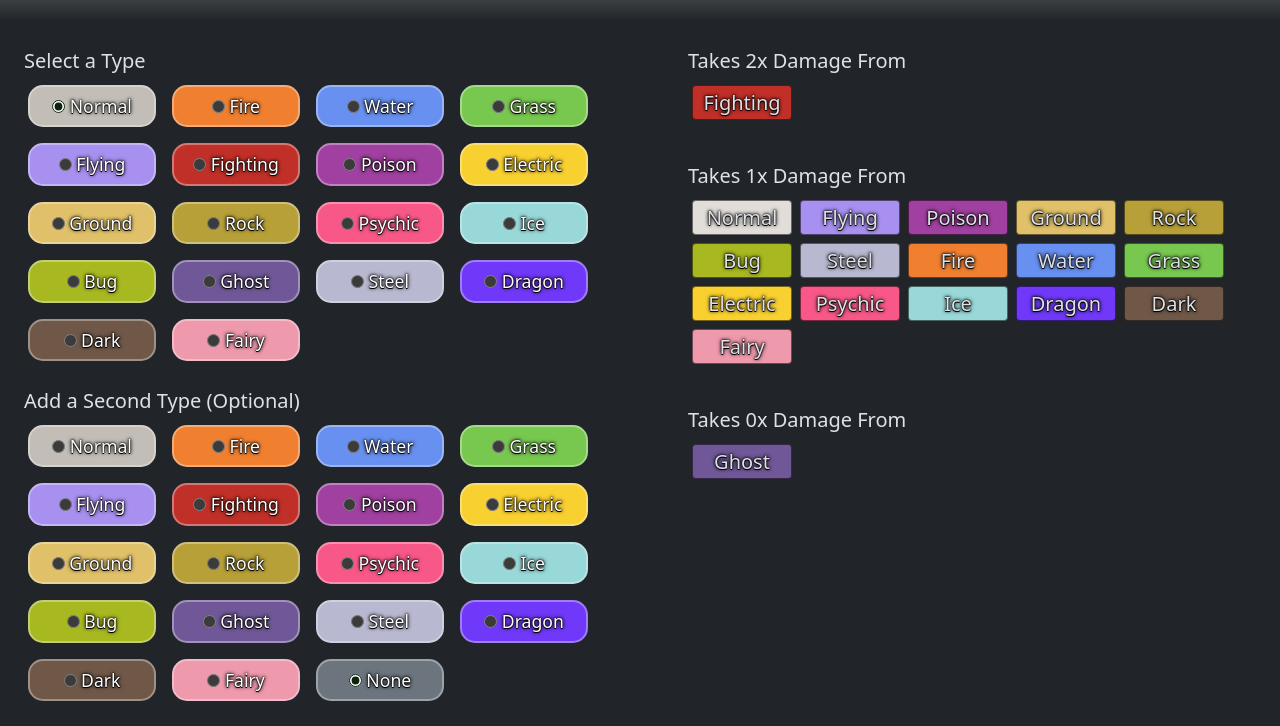
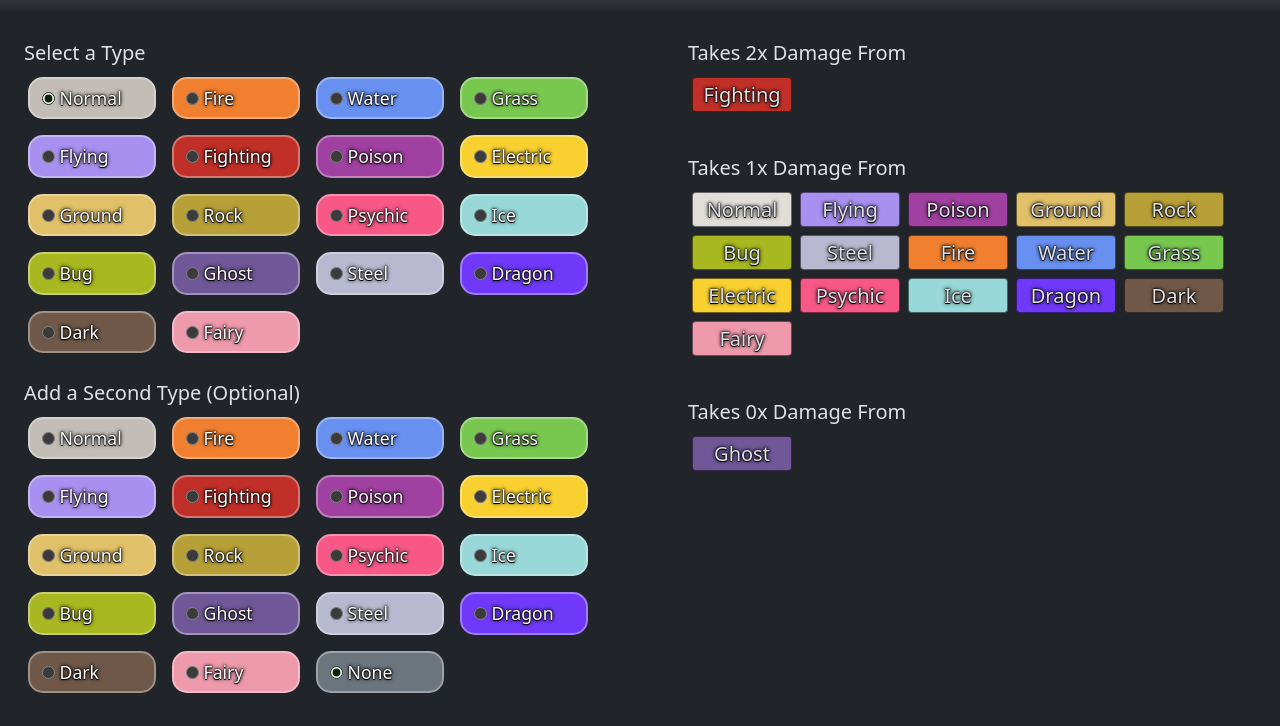
Before and after one commit to zacisyourmaster/PokemonCalc, a plain HTML site: page index.html in a window 1280 px wide. Shown: the part 107-833 px from the top of the page. Drawn offline with nearby package versions, Linux system fonts and the light colour scheme.

Commit message:
fixed things

```diff
--- a/index.html
+++ b/index.html
@@ -11,9 +11,9 @@
   <link href="https://cdn.jsdelivr.net/npm/bootstrap@5.3.2/dist/css/bootstrap.min.css" rel="stylesheet" integrity="sha384-T3c6CoIi6uLrA9TneNEoa7RxnatzjcDSCmG1MXxSR1GAsXEV/Dwwykc2MPK8M2HN" crossorigin="anonymous">
 </head>
 
-<body>
+<body class="">
   <div class=" d-flex flex-column">
-    <div class="container-fluid my-heading border-3 mt-2 mb-1">
+    <div class="container-fluid my-heading border-3 mb-1">
       <h1 class="text-center">
         <span class="one">Poke</span><span class="two">mon</span> Calculator
       </h1>
@@ -33,77 +33,77 @@
                     minmax(calc(5rem + 2.5rem + 2px), 1fr)
                   );
                 ">
-              <label class="btn m-1 btn-secondary primaryType" ptype="Normal">
+              <label class="btn m-1 text-start btn-secondary primaryType" ptype="Normal">
                 <input type="radio" name="primary" checked style="accent-color: rgb(12, 36, 12)" />
                 Normal
               </label>
-              <label class="btn m-1 btn-danger primaryType" ptype="Fire">
+              <label class="btn m-1 text-start -start btn-danger primaryType" ptype="Fire">
                 <input type="radio" name="primary" style="accent-color: rgb(12, 36, 12)" />
                 Fire
               </label>
-              <label class="btn m-1 btn-primary primaryType" ptype="Water">
+              <label class="btn m-1 text-start -start btn-primary primaryType" ptype="Water">
                 <input type="radio" name="primary" style="accent-color: rgb(12, 36, 12)" />
                 Water
               </label>
-              <label class="btn m-1 btn-success primaryType" ptype="Grass">
+              <label class="btn m-1 text-start -start btn-success primaryType" ptype="Grass">
                 <input type="radio" name="primary" style="accent-color: rgb(12, 36, 12)" />
                 Grass
               </label>
-              <label class="btn m-1 btn-secondary primaryType" ptype="Flying">
+              <label class="btn m-1 text-start -start btn-secondary primaryType" ptype="Flying">
                 <input type="radio" name="primary" style="accent-color: rgb(12, 36, 12)" />
                 Flying
               </label>
-              <label class="btn m-1 btn-secondary primaryType" ptype="Fighting">
+              <label class="btn m-1 text-start -start btn-secondary primaryType" ptype="Fighting">
                 <input type="radio" name="primary" style="accent-color: rgb(12, 36, 12)" />
                 Fighting
               </label>
-              <label class="btn m-1 btn-secondary primaryType" ptype="Poison">
+              <label class="btn m-1 text-start -start btn-secondary primaryType" ptype="Poison">
                 <input type="radio" name="primary" style="accent-color: rgb(12, 36, 12)" />
                 Poison
               </label>
-              <label class="btn m-1 btn-secondary primaryType" ptype="Electric">
+              <label class="btn m-1 text-start -start btn-secondary primaryType" ptype="Electric">
                 <input type="radio" name="primary" style="accent-color: rgb(12, 36, 12)" />
                 Electric
               </label>
-              <label class="btn m-1 btn-secondary primaryType" ptype="Ground">
+              <label class="btn m-1 text-start -start btn-secondary primaryType" ptype="Ground">
                 <input type="radio" name="primary" style="accent-color: rgb(12, 36, 12)" />
                 Ground
               </label>
-              <label class="btn m-1 btn-secondary primaryType" ptype="Rock">
+              <label class="btn m-1 text-start -start btn-secondary primaryType" ptype="Rock">
                 <input type="radio" name="primary" style="accent-color: rgb(12, 36, 12)" />
                 Rock
               </label>
-              <label class="btn m-1 btn-secondary primaryType" ptype="Psychic">
+              <label class="btn m-1 text-start -start btn-secondary primaryType" ptype="Psychic">
                 <input type="radio" name="primary" style="accent-color: rgb(12, 36, 12)" />
                 Psychic
               </label>
-              <label class="btn m-1 btn-secondary primaryType" ptype="Ice">
+              <label class="btn m-1 text-start -start btn-secondary primaryType" ptype="Ice">
                 <input type="radio" name="primary" style="accent-color: rgb(12, 36, 12)" />
                 Ice
               </label>
 
-              <label class="btn m-1 btn-secondary primaryType" ptype="Bug">
+              <label class="btn m-1 text-start -start btn-secondary primaryType" ptype="Bug">
                 <input type="radio" name="primary" style="accent-color: rgb(12, 36, 12)" />
                 Bug
               </label>
-              <label class="btn m-1 btn-secondary primaryType" ptype="Ghost">
+              <label class="btn m-1 text-start -start btn-secondary primaryType" ptype="Ghost">
                 <input type="radio" name="primary" style="accent-color: rgb(12, 36, 12)" />
                 Ghost
               </label>
-              <label class="btn m-1 btn-secondary primaryType" ptype="Steel">
+              <label class="btn m-1 text-start -start btn-secondary primaryType" ptype="Steel">
                 <input type="radio" name="primary" style="accent-color: rgb(12, 36, 12)" />
                 Steel
               </label>
-              <label class="btn m-1 btn-secondary primaryType" ptype="Dragon">
+              <label class="btn m-1 text-start -start btn-secondary primaryType" ptype="Dragon">
                 <input type="radio" name="primary" style="accent-color: rgb(12, 36, 12)" />
                 Dragon
               </label>
 
-              <label class="btn m-1 btn-secondary primaryType" ptype="Dark">
+              <label class="btn m-1 text-start -start btn-secondary primaryType" ptype="Dark">
                 <input type="radio" name="primary" style="accent-color: rgb(12, 36, 12)" />
                 Dark
               </label>
-              <label class="btn m-1 btn-secondary primaryType" ptype="Fairy">
+              <label class="btn m-1 text-start -start btn-secondary primaryType" ptype="Fairy">
                 <input type="radio" name="primary" style="accent-color: rgb(12, 36, 12)" />
                 Fairy
               </label>
@@ -117,84 +117,84 @@
                     minmax(calc(5rem + 2.5rem + 2px), 1fr)
                   );
                 ">
-              <label class="btn m-1 btn-secondary secondaryType" ptype="Normal">
+              <label class="btn m-1 text-start -start btn-secondary secondaryType" ptype="Normal">
                 <input type="radio" name="options" checked style="accent-color: rgb(12, 36, 12)"
                   style="accent-color: rgb(12, 36, 12)" />
                 Normal
               </label>
-              <label class="btn m-1 btn-danger secondaryType" ptype="Fire">
+              <label class="btn m-1 text-start -start btn-danger secondaryType" ptype="Fire">
                 <input type="radio" name="options" style="accent-color: rgb(12, 36, 12)" />
                 Fire
               </label>
-              <label class="btn m-1 btn-primary secondaryType" ptype="Water">
+              <label class="btn m-1 text-start -start btn-primary secondaryType" ptype="Water">
                 <input type="radio" name="options" style="accent-color: rgb(12, 36, 12)" />
                 Water
               </label>
-              <label class="btn m-1 btn-success secondaryType" ptype="Grass">
+              <label class="btn m-1 text-start -start btn-success secondaryType" ptype="Grass">
                 <input type="radio" name="options" style="accent-color: rgb(12, 36, 12)" />
                 Grass
               </label>
 
-              <label class="btn m-1 btn-secondary secondaryType" ptype="Flying">
+              <label class="btn m-1 text-start -start btn-secondary secondaryType" ptype="Flying">
                 <input type="radio" name="options" style="accent-color: rgb(12, 36, 12)" />
                 Flying
               </label>
-              <label class="btn m-1 btn-secondary secondaryType" ptype="Fighting">
+              <label class="btn m-1 text-start -start btn-secondary secondaryType" ptype="Fighting">
                 <input type="radio" name="options" style="accent-color: rgb(12, 36, 12)" />
                 Fighting
               </label>
-              <label class="btn m-1 btn-secondary secondaryType" ptype="Poison">
+              <label class="btn m-1 text-start -start btn-secondary secondaryType" ptype="Poison">
                 <input type="radio" name="options" style="accent-color: rgb(12, 36, 12)" />
                 Poison
               </label>
-              <label class="btn m-1 btn-secondary secondaryType" ptype="Electric">
+              <label class="btn m-1 text-start -start btn-secondary secondaryType" ptype="Electric">
                 <input type="radio" name="options" style="accent-color: rgb(12, 36, 12)" />
                 Electric
               </label>
 
-              <label class="btn m-1 btn-secondary secondaryType" ptype="Ground">
+              <label class="btn m-1 text-start btn-secondary secondaryType" ptype="Ground">
                 <input type="radio" name="options" style="accent-color: rgb(12, 36, 12)" />
                 Ground
               </label>
-              <label class="btn m-1 btn-secondary secondaryType" ptype="Rock">
+              <label class="btn m-1 text-start btn-secondary secondaryType" ptype="Rock">
                 <input type="radio" name="options" style="accent-color: rgb(12, 36, 12)" />
                 Rock
               </label>
-              <label class="btn m-1 btn-secondary secondaryType" ptype="Psychic">
+              <label class="btn m-1 text-start btn-secondary secondaryType" ptype="Psychic">
                 <input type="radio" name="options" style="accent-color: rgb(12, 36, 12)" />
                 Psychic
               </label>
-              <label class="btn m-1 btn-secondary secondaryType" ptype="Ice">
+              <label class="btn m-1 text-start btn-secondary secondaryType" ptype="Ice">
                 <input type="radio" name="options" style="accent-color: rgb(12, 36, 12)" />
                 Ice
               </label>
 
-              <label class="btn m-1 btn-secondary secondaryType" ptype="Bug">
+              <label class="btn m-1 text-start btn-secondary secondaryType" ptype="Bug">
                 <input type="radio" name="options" style="accent-color: rgb(12, 36, 12)" />
                 Bug
               </label>
-              <label class="btn m-1 btn-secondary secondaryType" ptype="Ghost">
+              <label class="btn m-1 text-start btn-secondary secondaryType" ptype="Ghost">
                 <input type="radio" name="options" style="accent-color: rgb(12, 36, 12)" />
                 Ghost
               </label>
-              <label class="btn m-1 btn-secondary secondaryType" ptype="Steel">
+              <label class="btn m-1 text-start btn-secondary secondaryType" ptype="Steel">
                 <input type="radio" name="options" style="accent-color: rgb(12, 36, 12)" />
                 Steel
               </label>
-              <label class="btn m-1 btn-secondary secondaryType" ptype="Dragon">
+              <label class="btn m-1 text-start btn-secondary secondaryType" ptype="Dragon">
                 <input type="radio" name="options" style="accent-color: rgb(12, 36, 12)" />
                 Dragon
               </label>
 
-              <label class="btn m-1 btn-secondary secondaryType" ptype="Dark">
+              <label class="btn m-1 text-start btn-secondary secondaryType" ptype="Dark">
                 <input type="radio" name="options" style="accent-color: rgb(12, 36, 12)" />
                 Dark
               </label>
-              <label class="btn m-1 btn-secondary secondaryType" ptype="Fairy">
+              <label class="btn m-1 text-start btn-secondary secondaryType" ptype="Fairy">
                 <input type="radio" name="options" style="accent-color: rgb(12, 36, 12)" />
                 Fairy
               </label>
-              <label class="btn m-1 btn-secondary secondaryType" ptype="null">
+              <label class="btn m-1 text-start btn-secondary secondaryType" ptype="null">
                 <input type="radio" name="options" checked style="accent-color: rgb(12, 36, 12)" />
                 None
               </label>
--- a/styles.css
+++ b/styles.css
@@ -1,13 +1,6 @@
-body {
-  /* width: fit-content; */
-  margin:0;
-  padding:0;
+body{
+  overflow-x: hidden;
 }
-.app-title{
-    font-size:1.5rem;
-    margin:.5rem;
-}
-
 .my-heading {
   border-radius: 2px;
   background: linear-gradient(#ffffffa9, #212529);
@@ -16,201 +9,109 @@ body {
   padding-bottom: 0.5rem !important;
   border-radius: 0%;
 }
-.navbar-links ul{
-    margin:0;
-    padding:0;
-}
-.navbar-links li{
-    list-style: none;
-}
-.navbar-links li a{
-    text-decoration: none;
-    color:white;
-    padding:1rem;
-}
-.navbar-links li:hover{
-    background-color: #555;
-
-}
-.navbar-toggler{
-    position: absolute;
-    top: .75rem;
-    right:1rem;
-    display: none;
-    flex-direction: column;
-    justify-content: space-between;
-    width: 30px;
-    height: 21px;
-}
-.navbar-toggler .bar{
-    height: 3px;
-    width: 100%;
-    background-color: white;
-    border-radius: 10px;
-}
-@media (max-width:600px) {
-    .navbar-toggler{
-        display: flex;
-    }
-    .navbar-links{
-        display: none;
-        width: 100%;
-    }
-    .navbar{
-        flex-direction: column;
-        align-items:flex-start;
-
-    }
-    .navbar-links ul{
-        width:100%;
-        flex-direction: column;
-    }
-    .navbar-links li{
-        text-align: center;
-    }
-    .navbar-links li a {
-        padding:.5rem 1rem;
-    }
-    .navbar-links.active{
-        display: flex;
-    }
-
-}
 h1 {
   -webkit-text-stroke-width: 1px;
   -webkit-text-stroke-color: black;
 }
-
 .one {
   color: red;
 }
-
 .flex-auto {
   flex: 1 1 auto;
   min-width: 0;
   min-height: 0;
 }
-
 .content-wide {
   max-width: 1300px;
 }
-
 label[ptype] {
   border: solid rgba(245, 245, 245, 0.358) 2px;
   border-radius: 15px;
-  text-shadow: 0 1px 0 black, 0 0 1px rgba(0, 0, 0, 0.6),
-    0 0 2px rgba(0, 0, 0, 0.7), 0 0 3px rgba(0, 0, 0, 0.8),
-    0 0 4px rgba(0, 0, 0, 0.9);
+  text-shadow: 0 1px 0 black, 0 0 1px rgba(0, 0, 0, .6), 0 0 2px rgba(0, 0, 0, .7), 0 0 3px rgba(0, 0, 0, .8), 0 0 4px rgba(0, 0, 0, .9);
   font-size: 1.1rem;
-  --bs-btn-hover-border-color: var(--bs-btn-hover-bg);
+  --bs-btn-hover-border-color:var(--bs-btn-hover-bg);
+
 }
-
 label[ptype="Normal"] {
   background-color: var(--normal-bg, #c2beb7);
-  --bs-btn-hover-bg: var(--normal-hover-bg, #8a8a60);
+  --bs-btn-hover-bg: var(--normal-hover-bg, #8A8A60);
 }
-
 label[ptype="Fire"] {
-  background-color: var(--fire-bg, #f08030);
-  --bs-btn-hover-bg: var(--fire-hover-bg, #d87040);
+  background-color: var(--fire-bg, #F08030);
+  --bs-btn-hover-bg: var(--fire-hover-bg, #D87040);
 }
-
 label[ptype="Water"] {
-  background-color: var(--water-bg, #6890f0);
-  --bs-btn-hover-bg: var(--water-hover-bg, #5172b0);
+  background-color: var(--water-bg, #6890F0);
+  --bs-btn-hover-bg: var(--water-hover-bg, #5172B0);
 }
-
 label[ptype="Electric"] {
-  background-color: var(--electric-bg, #f8d030);
-  --bs-btn-hover-bg: var(--electric-hover-bg, #d2b82c);
+  background-color: var(--electric-bg, #F8D030);
+  --bs-btn-hover-bg: var(--electric-hover-bg, #D2B82C);
 }
-
 label[ptype="Grass"] {
-  background-color: var(--grass-bg, #78c850);
-  --bs-btn-hover-bg: var(--grass-hover-bg, #639a44);
+  background-color: var(--grass-bg, #78C850);
+  --bs-btn-hover-bg: var(--grass-hover-bg, #639A44);
 }
-
 label[ptype="Ice"] {
-  background-color: var(--ice-bg, #98d8d8);
-  --bs-btn-hover-bg: var(--ice-hover-bg, #81c9c9);
+  background-color: var(--ice-bg, #98D8D8);
+  --bs-btn-hover-bg: var(--ice-hover-bg, #81C9C9);
 }
-
 label[ptype="Fighting"] {
-  background-color: var(--fighting-bg, #c03028);
-  --bs-btn-hover-bg: var(--fighting-hover-bg, #a82820);
+  background-color: var(--fighting-bg, #C03028);
+  --bs-btn-hover-bg: var(--fighting-hover-bg, #A82820);
 }
-
 label[ptype="Poison"] {
-  background-color: var(--poison-bg, #a040a0);
-  --bs-btn-hover-bg: var(--poison-hover-bg, #873b87);
+  background-color: var(--poison-bg, #A040A0);
+  --bs-btn-hover-bg: var(--poison-hover-bg, #873B87);
 }
-
 label[ptype="Ground"] {
-  background-color: var(--ground-bg, #e0c068);
-  --bs-btn-hover-bg: var(--ground-hover-bg, #b59e5a);
+  background-color: var(--ground-bg, #E0C068);
+  --bs-btn-hover-bg: var(--ground-hover-bg, #B59E5A);
 }
-
 label[ptype="Flying"] {
-  background-color: var(--flying-bg, #a890f0);
-  --bs-btn-hover-bg: var(--flying-hover-bg, #8e74e8);
+  background-color: var(--flying-bg, #A890F0);
+  --bs-btn-hover-bg: var(--flying-hover-bg, #8E74E8);
 }
-
 label[ptype="Psychic"] {
-  background-color: var(--psychic-bg, #f85888);
-  --bs-btn-hover-bg: var(--psychic-hover-bg, #e64578);
+  background-color: var(--psychic-bg, #F85888);
+  --bs-btn-hover-bg: var(--psychic-hover-bg, #E64578);
 }
-
 label[ptype="Bug"] {
-  background-color: var(--bug-bg, #a8b820);
-  --bs-btn-hover-bg: var(--bug-hover-bg, #8e9a35);
+  background-color: var(--bug-bg, #A8B820);
+  --bs-btn-hover-bg: var(--bug-hover-bg, #8E9A35);
 }
-
 label[ptype="Rock"] {
-  background-color: var(--rock-bg, #b8a038);
-  --bs-btn-hover-bg: var(--rock-hover-bg, #9e8b3d);
+  background-color: var(--rock-bg, #B8A038);
+  --bs-btn-hover-bg: var(--rock-hover-bg, #9E8B3D);
 }
-
 label[ptype="Ghost"] {
   background-color: var(--ghost-bg, #705898);
-  --bs-btn-hover-bg: var(--ghost-hover-bg, #5a4d7a);
+  --bs-btn-hover-bg: var(--ghost-hover-bg, #5A4D7A);
 }
-
 label[ptype="Dark"] {
   background-color: var(--dark-bg, #705848);
-  --bs-btn-hover-bg: var(--dark-hover-bg, #5a4d3d);
+  --bs-btn-hover-bg: var(--dark-hover-bg, #5A4D3D);
 }
-
 label[ptype="Steel"] {
-  background-color: var(--steel-bg, #b8b8d0);
-  --bs-btn-hover-bg: var(--steel-hover-bg, #a3a3c2);
+  background-color: var(--steel-bg, #B8B8D0);
+  --bs-btn-hover-bg: var(--steel-hover-bg, #A3A3C2);
 }
-
 label[ptype="Fairy"] {
-  background-color: var(--fairy-bg, #ee99ac);
-  --bs-btn-hover-bg: var(--fairy-hover-bg, #d97fa1);
+  background-color: var(--fairy-bg, #EE99AC);
+  --bs-btn-hover-bg: var(--fairy-hover-bg, #D97FA1);
 }
-
 label[ptype="Dragon"] {
-  background-color: var(--dragon-bg, #7038f8);
-  --bs-btn-hover-bg: var(--dragon-hover-bg, #5829b8);
+  background-color: var(--dragon-bg, #7038F8);
+  --bs-btn-hover-bg: var(--dragon-hover-bg, #5829B8);
 }
-
 /* Add styling for the second container */
 .second-container {
   padding: 20px;
 }
-
-@media (max-width: 1176px) {
-  .type-selector .btn {
-    font-size: 14px;
-    width: fit-content;
-  }
-}
-
 .results {
   padding: 4px;
   border-style: solid;
-  border-color: #00000087;
+  border-color:#00000087;
   border-width: 1px;
   line-height: 1.25;
   text-align: center;
```
